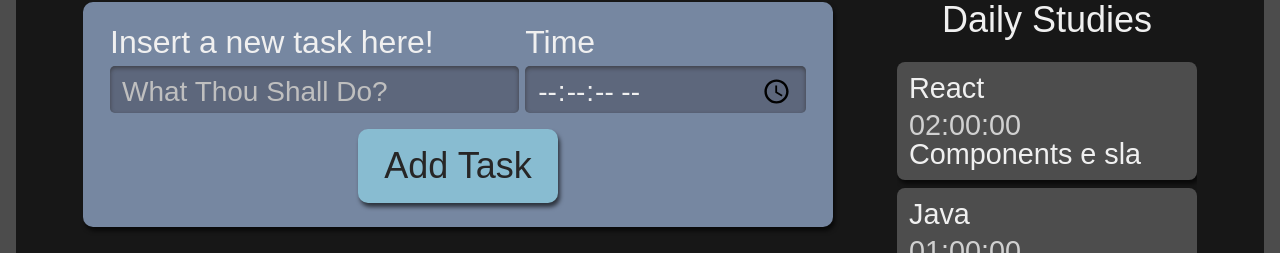
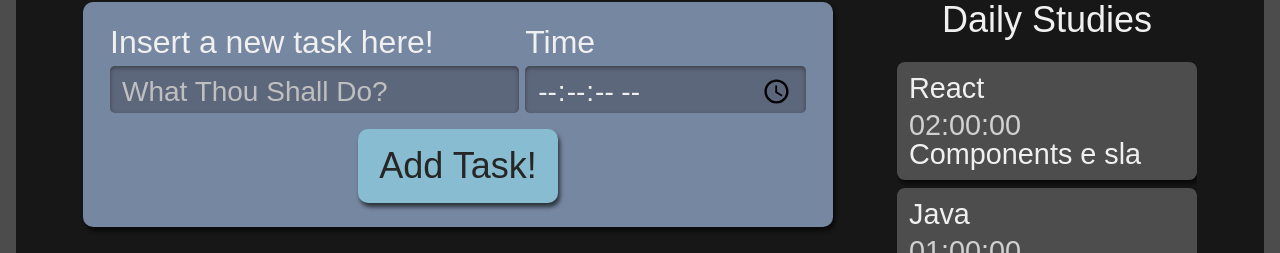
Before and after one commit to Vitor5bonelli/cool-modoro, a React (Create React App) app: page / in a window 1280 px wide. Shown: the part 164-417 px from the top of the page. Built offline with nearby package versions, Linux system fonts and the light colour scheme.

Commit message:
feat: add prop children to button

```diff
--- a/src/components/Button/index.tsx
+++ b/src/components/Button/index.tsx
@@ -1,9 +1,10 @@
+import React from 'react';
 import style from './Button.module.scss';
 
-export default function Button({texto}: {texto: string}){
+export default function Button({children}: {children:React.ReactNode}){
     return(
         <button className={style.botao}>
-            {texto}
+            {children}
         </button>
     )
 }
--- a/src/components/Form/index.tsx
+++ b/src/components/Form/index.tsx
@@ -16,8 +16,9 @@ export default function Form(){
                 step="1" min="00:00:00" max="24:00:00" required/>
             </div>
 
-            <Button
-            texto="Add Task"/>
+            <Button>
+                Add Task!
+            </Button>
         </form>
     )
 }
```
